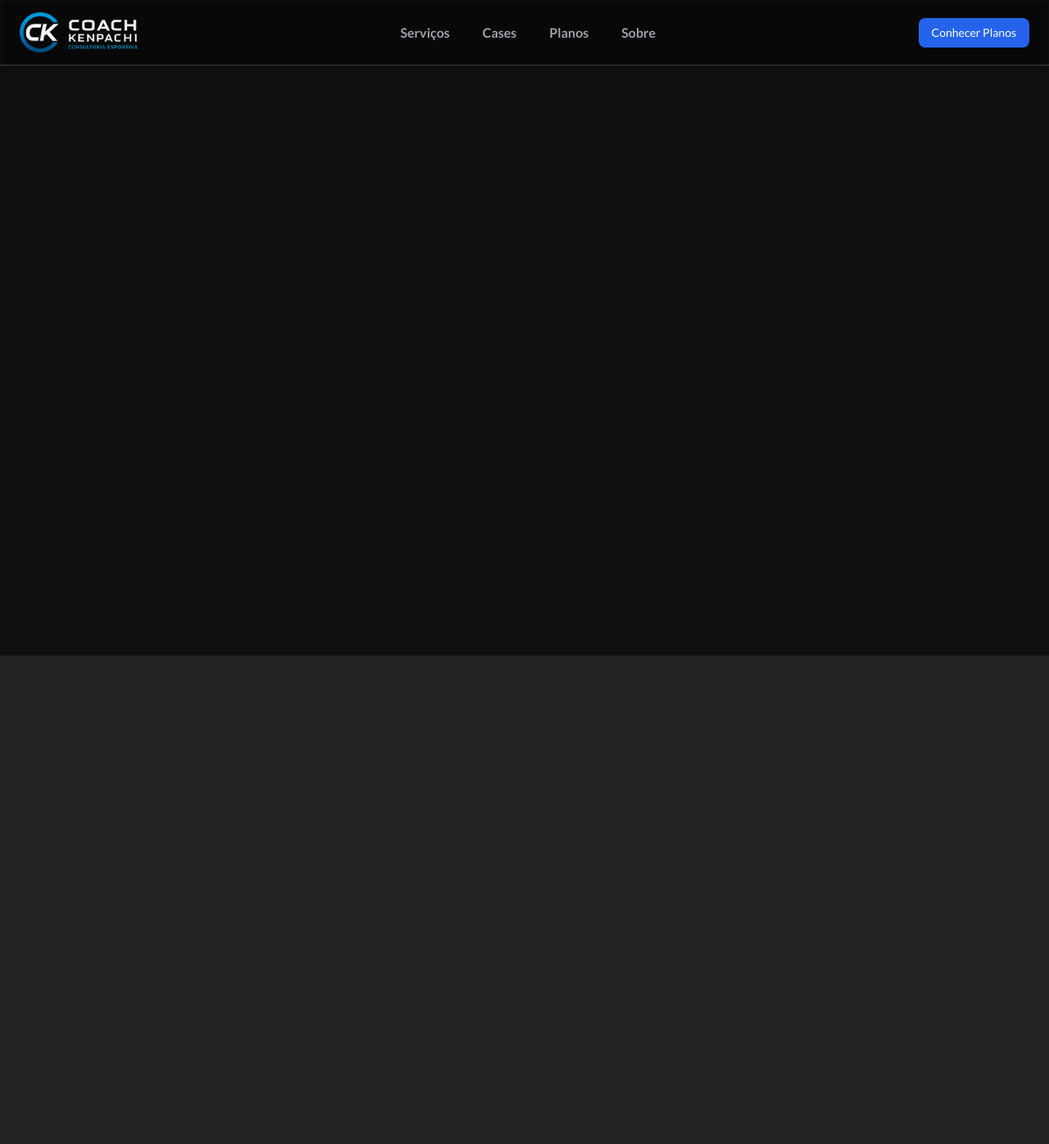
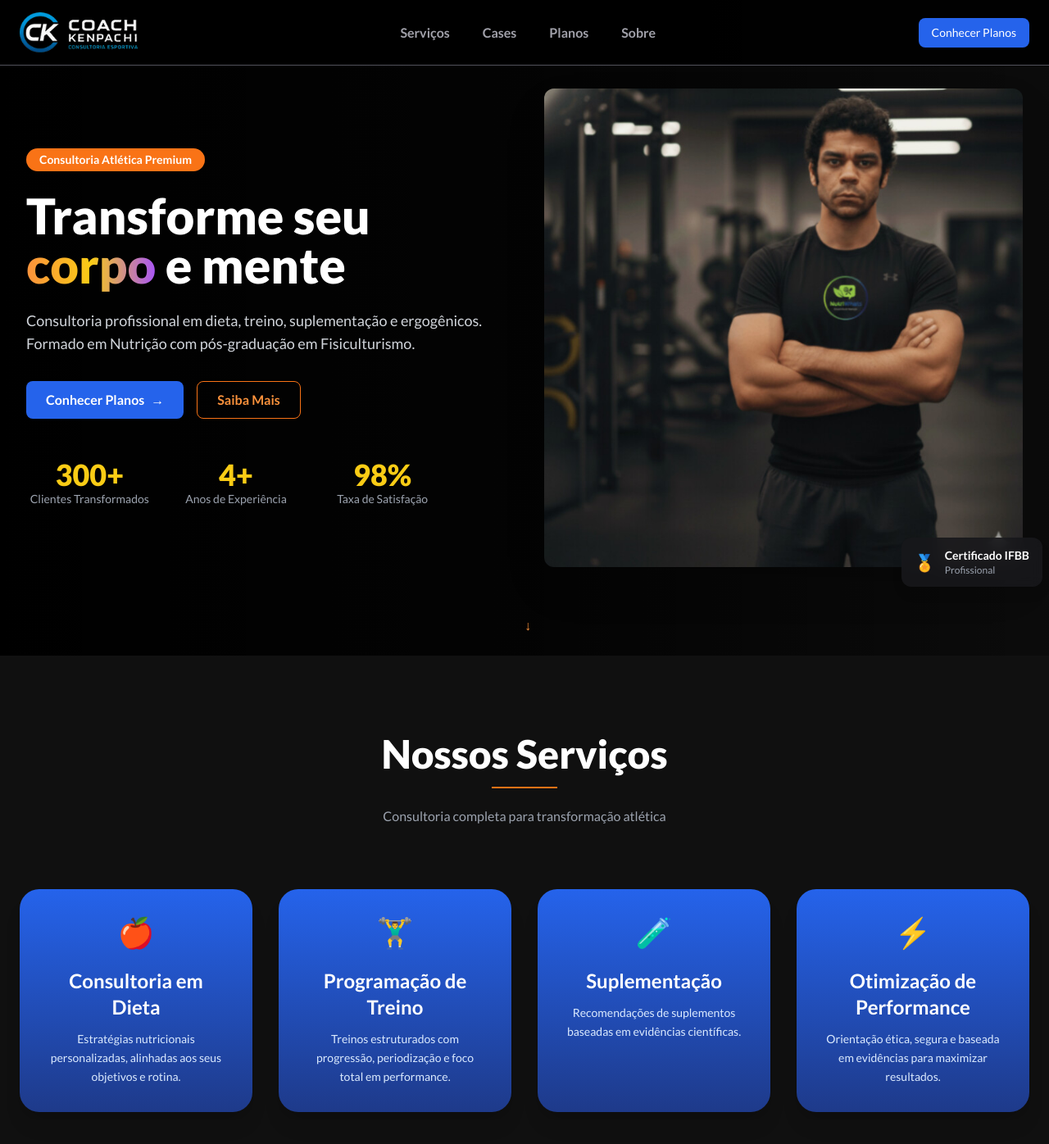
Before and after one commit to danielbelentini/coach-kenpachi, a React (Vite) app: page / in a window 1280 px wide. Shown: the top 1396 px of the page at 82% size. Before the commit the page ends 800 px from the top, so only its background shows below. Built offline with nearby package versions, Linux system fonts and the light colour scheme.

Commit message:
Criação do hero, nossos serviços

```diff
--- a/index.html
+++ b/index.html
@@ -3,6 +3,7 @@
   <head>
     <meta charset="UTF-8" />
     <meta name="viewport" content="width=device-width, initial-scale=1.0" />
+    <meta name="description" content="Consultoria atlética profissional em dieta, treino e performance. Acompanhamento individual, baseado em ciência, para máxima evolução física.">
     <link rel="preconnect" href="https://fonts.googleapis.com">
     <link rel="preconnect" href="https://fonts.gstatic.com" crossorigin>
     <link
--- a/src/App.jsx
+++ b/src/App.jsx
@@ -1,9 +1,13 @@
 import Header from "./components/Header/header";
+import Hero from "./components/Hero/Hero";
+import OurServices from "./components/OurServices/our-services";
 
 export default function App() {
   return (
-    <div className="flex min-h-screen items-center justify-center bg-darkgray text-white">
+    <div className="flex flex-wrap min-h-screen items-center justify-center bg-darkgray text-white">
       <Header />
+      <Hero />
+      <OurServices />
     </div>
   );
 }
--- a/src/components/Header/header.jsx
+++ b/src/components/Header/header.jsx
@@ -5,7 +5,7 @@ export default function Header() {
   const [open, setOpen] = useState(false);
 
   return (
-    <header className="h-20 fixed top-0 z-50 w-full border-b border-b-zinc-600 after:content-[''] after:absolute after:inset-0 after:bg-black after:opacity-50 after:blur-sm after:-z-0">
+    <header className="h-20 fixed top-0 z-50 w-full border-b border-b-zinc-600 after:content-[''] after:absolute after:inset-0 after:bg-black after:opacity-85 after:-z-0">
       <div className="h-full mx-auto flex max-w-7xl items-center justify-between px-6 py-2 z-10 relative">
 
         {/* Logo */}
--- /dev/null
+++ b/src/components/Hero/Hero.jsx
@@ -0,0 +1,89 @@
+import heroImg from "../../assets/hero.jpg";
+
+export default function Hero() {
+  return (
+    <section className="relative min-h-screen w-full text-white overflow-hidden">
+      {/* Background gradient */}
+      <div className="absolute inset-0 bg-gradient-to-r from-black via-black/80 to-black/30 z-0" />
+
+      <div className="relative z-10 max-w-7xl mx-auto px-6 lg:px-8 min-h-screen flex items-center">
+        <div className="grid grid-cols-1 lg:grid-cols-2 gap-12 w-full items-center">
+
+          {/* Left content */}
+          <div>
+            <span className="inline-block mb-6 rounded-full bg-orange-500 px-4 py-1 text-sm font-semibold">
+              Consultoria Atlética Premium
+            </span>
+
+            <h1 className="text-4xl sm:text-5xl xl:text-6xl font-extrabold leading-tight">
+              Transforme seu{" "}
+              <span className="bg-gradient-to-r from-orange-400 via-yellow-400 to-purple-500 bg-clip-text text-transparent">
+                corpo
+              </span>{" "}
+              e mente
+            </h1>
+
+            <p className="mt-6 max-w-xl text-gray-300 text-base sm:text-lg">
+              Consultoria profissional em dieta, treino, suplementação e ergogênicos.
+              Formado em Nutrição com pós-graduação em Fisiculturismo.
+            </p>
+
+            {/* Buttons */}
+            <div className="mt-8 flex flex-wrap gap-4">
+              <button className="flex items-center gap-2 rounded-lg bg-blue-600 px-6 py-3 font-semibold hover:bg-blue-700 transition">
+                Conhecer Planos
+                <span>→</span>
+              </button>
+
+              <button className="rounded-lg border border-orange-500 px-6 py-3 font-semibold text-orange-400 hover:bg-orange-500 hover:text-black transition">
+                Saiba Mais
+              </button>
+            </div>
+
+            {/* Stats */}
+            <div className="mt-12 grid grid-cols-3 max-w-lg gap-6">
+              <div>
+                <p className="text-4xl font-black text-yellow-400 text-center">300+</p>
+                <p className="text-sm text-gray-400 text-center">Clientes Transformados</p>
+              </div>
+
+              <div>
+                <p className="text-4xl font-black text-yellow-400 text-center">4+</p>
+                <p className="text-sm text-gray-400 text-center">Anos de Experiência</p>
+              </div>
+
+              <div>
+                <p className="text-4xl font-black text-yellow-400 text-center">98%</p>
+                <p className="text-sm text-gray-400 text-center">Taxa de Satisfação</p>
+              </div>
+            </div>
+          </div>
+
+          {/* Right image */}
+          <div className="relative hidden lg:flex justify-center">
+            <img
+              src={heroImg}
+              alt="Consultor"
+              className="max-h-[600px] w-auto object-cover rounded-xl shadow-2xl"
+            />
+
+            {/* Badge */}
+            <div className="absolute -bottom-6 -right-6 bg-zinc-900/90 backdrop-blur px-4 py-3 rounded-xl flex items-center gap-3 shadow-lg">
+              <span className="text-yellow-400 text-xl">🏅</span>
+              <div>
+                <p className="text-sm font-semibold">Certificado IFBB</p>
+                <p className="text-xs text-gray-400">Profissional</p>
+              </div>
+            </div>
+          </div>
+
+        </div>
+      </div>
+
+      {/* Scroll indicator */}
+      <div className="absolute bottom-6 left-1/2 -translate-x-1/2 text-orange-400 animate-bounce">
+        ↓
+      </div>
+    </section>
+  );
+}
--- /dev/null
+++ b/src/components/OurServices/our-services.jsx
@@ -0,0 +1,71 @@
+export default function OurServices() {
+  return (
+    <section className="w-full py-24 px-6">
+      <div className="max-w-7xl mx-auto">
+
+        {/* Header */}
+        <div className="text-center mb-20">
+          <h2 className="text-4xl md:text-5xl font-black text-white">
+            Nossos Serviços
+          </h2>
+
+          {/* Linha fina centralizada */}
+          <div className="w-20 h-[2px] bg-orange-500 mx-auto mt-4 mb-6" />
+
+          <p className="text-gray-400 max-w-md mx-auto">
+            Consultoria completa para transformação atlética
+          </p>
+        </div>
+
+        {/* Cards */}
+        <div className="grid grid-cols-1 sm:grid-cols-2 lg:grid-cols-4 gap-8">
+
+          {/* Card */}
+          <div className="rounded-3xl p-8 bg-gradient-to-b from-blue-600 to-blue-900 shadow-xl text-center transition-all duration-300 hover:-translate-y-2 hover:shadow-2xl">
+            <span className="text-4xl mb-6 block">🍎</span>
+            <h3 className="text-2xl font-semibold text-white mb-3">
+              Consultoria em Dieta
+            </h3>
+            <p className="text-blue-100 text-sm leading-relaxed">
+              Estratégias nutricionais personalizadas, alinhadas aos seus objetivos e rotina.
+            </p>
+          </div>
+
+          {/* Card */}
+          <div className="rounded-3xl p-8 bg-gradient-to-b from-blue-600 to-blue-900 shadow-xl text-center transition-all duration-300 hover:-translate-y-2 hover:shadow-2xl">
+            <span className="text-4xl mb-6 block">🏋️‍♂️</span>
+            <h3 className="text-2xl font-semibold text-white mb-3">
+              Programação de Treino
+            </h3>
+            <p className="text-blue-100 text-sm leading-relaxed">
+              Treinos estruturados com progressão, periodização e foco total em performance.
+            </p>
+          </div>
+
+          {/* Card */}
+          <div className="rounded-3xl p-8 bg-gradient-to-b from-blue-600 to-blue-900 shadow-xl text-center transition-all duration-300 hover:-translate-y-2 hover:shadow-2xl">
+            <span className="text-4xl mb-6 block">🧪</span>
+            <h3 className="text-2xl font-semibold text-white mb-3">
+              Suplementação
+            </h3>
+            <p className="text-blue-100 text-sm leading-relaxed">
+              Recomendações de suplementos baseadas em evidências científicas.
+            </p>
+          </div>
+
+          {/* Card */}
+          <div className="rounded-3xl p-8 bg-gradient-to-b from-blue-600 to-blue-900 shadow-xl text-center transition-all duration-300 hover:-translate-y-2 hover:shadow-2xl">
+            <span className="text-4xl mb-6 block">⚡</span>
+            <h3 className="text-2xl font-semibold text-white mb-3">
+              Otimização de Performance
+            </h3>
+            <p className="text-blue-100 text-sm leading-relaxed">
+              Orientação ética, segura e baseada em evidências para maximizar resultados.
+            </p>
+          </div>
+
+        </div>
+      </div>
+    </section>
+  );
+}
--- a/src/index.css
+++ b/src/index.css
@@ -29,3 +29,7 @@ body {
   font-size: 100%;
   overflow-x: hidden;
 }
+
+button:hover {
+  @apply transition-colors duration-300;
+}
```
Also changed, not shown: src/assets/hero.jpg (added).
